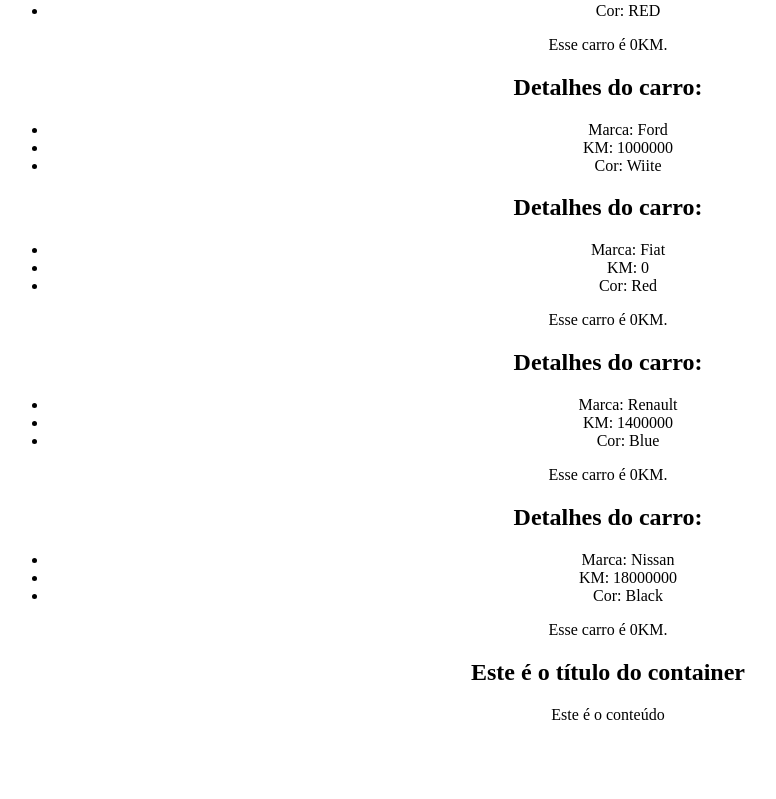
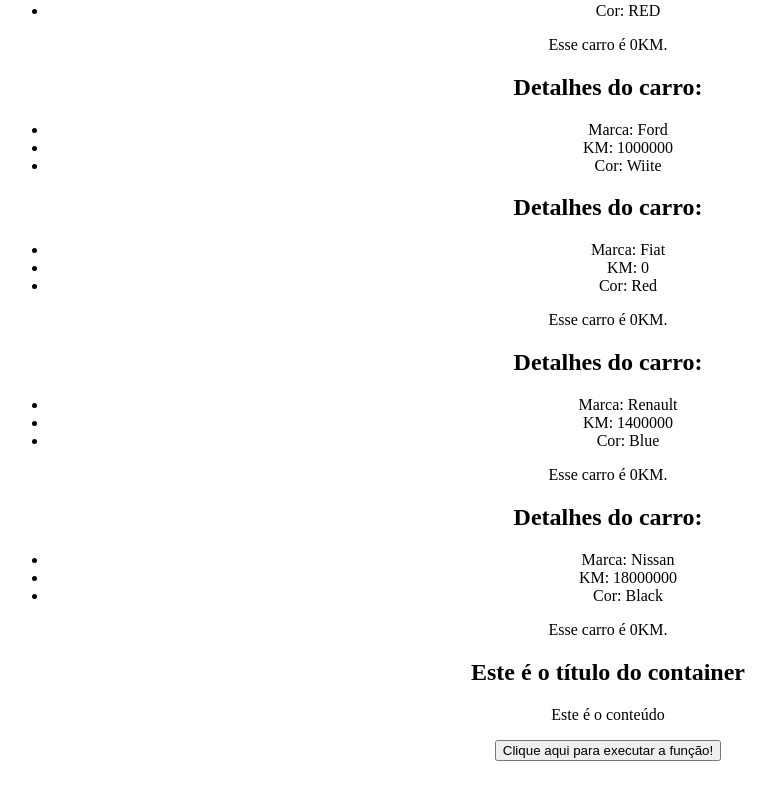
Before and after one commit to RafaelZucarelli/Repositorio-para-estudos---REACTJS, a React (Vite) app: page / in a window 1280 px wide. Shown: the part 614-1413 px from the top of the page, without its empty margins (32-808 px from the left). Built offline with nearby package versions, Linux system fonts and the light colour scheme.

Commit message:
Função em props

```diff
--- a/src/App.tsx
+++ b/src/App.tsx
@@ -3,6 +3,7 @@
 import ShowUserName from "./components/ShowUserName";
 import CarDetails from "./components/CarDetails";
 import Container from "./components/Container";
+import ExecuteFunction from "./components/ExecuteFunction";
 
 function App() {
   const cars = [
@@ -10,6 +11,10 @@
     { id: 2, brand: "Renault", color: "Blue", newCar: true, km: 1400000 },
     { id: 3, brand: "Nissan", color: "Black", newCar: true, km: 18000000 },
   ];
+
+  function showMessage() {
+    console.log("Evento do componente pai");
+  }
   return (
     <>
       <h1>Hello World!</h1>
@@ -25,6 +30,7 @@
         {/*LOOP EM ARRAY DE OBJETOS */}
         {cars.map((car) => (
           <CarDetails
+            key={car.id}
             brand={car.brand}
             color={car.color}
             newCar={car.newCar}
@@ -34,6 +40,7 @@
         <Container>
           <p>Este é o conteúdo</p>
         </Container>
+        <ExecuteFunction myFunction={showMessage} />
       </div>
     </>
   );
--- /dev/null
+++ b/src/components/ExecuteFunction.tsx
@@ -0,0 +1,15 @@
+import React from "react";
+
+interface ExecuteFunctionProps {
+  myFunction: () => void;
+}
+
+const ExecuteFunction: React.FC<ExecuteFunctionProps> = ({ myFunction }) => {
+  return (
+    <div>
+      <button onClick={myFunction}>Clique aqui para executar a função!</button>
+    </div>
+  );
+};
+
+export default ExecuteFunction;
```
